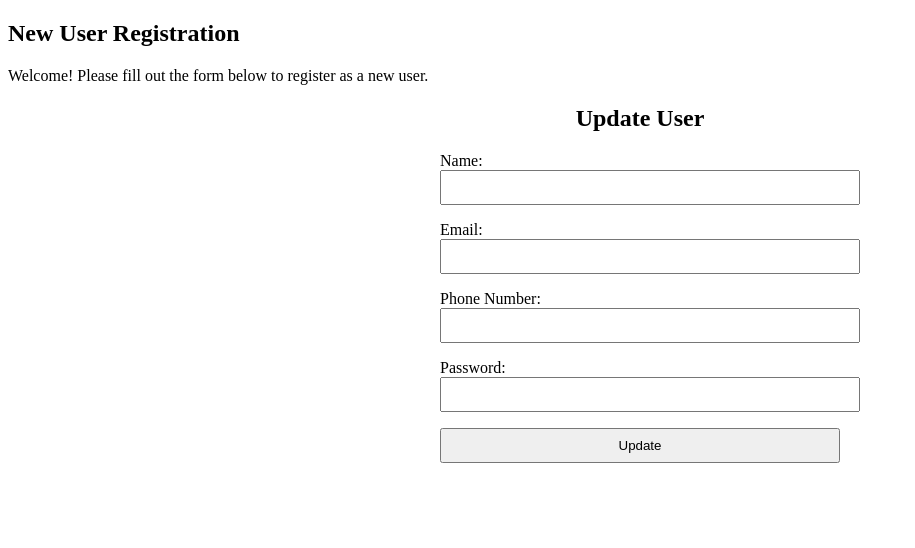
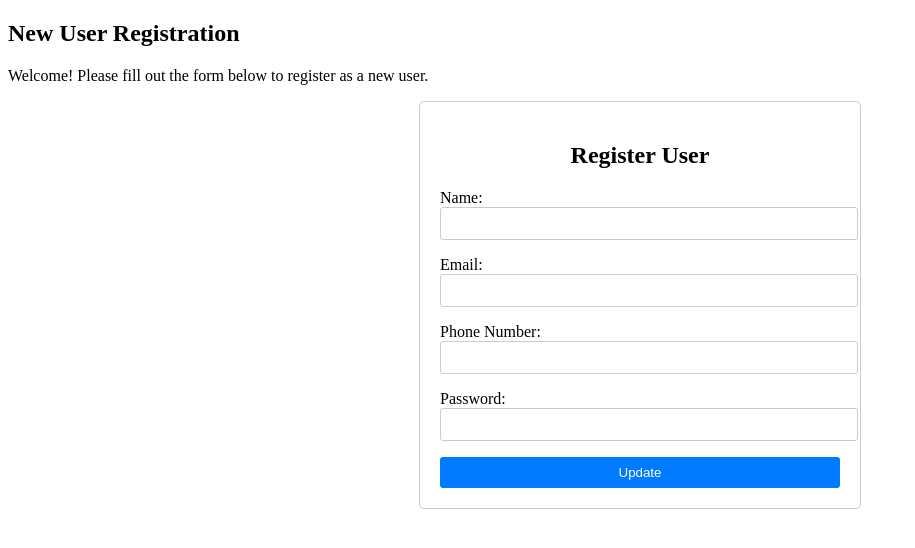
Before and after one commit to siddharthdhaka3/admin_frontend, a React (Create React App) app: page /newUser in a window 1280 px wide. Shown: the top 548 px of the page, without its empty margins (0-915 px from the left). Built offline with nearby package versions, Linux system fonts and the light colour scheme.

Commit message:
creating user through email complete

```diff
--- a/src/components/UserRegisterForm.tsx
+++ b/src/components/UserRegisterForm.tsx
@@ -1,28 +1,57 @@
 import React, { useState } from 'react';
-import { useNavigate } from 'react-router-dom';
-import { useUpdateUserMutation } from '../services/api';
+import { useNavigate, useLocation } from 'react-router-dom';
+import axios from 'axios';
 
 const UpdateUserForm: React.FC = () => {
   const navigate = useNavigate();
+  const location = useLocation();
   const [name, setName] = useState('');
   const [email, setEmail] = useState('');
   const [phoneNumber, setPhoneNumber] = useState('');
   const [password, setPassword] = useState('');
-  const [updateUser, { isLoading, isError }] = useUpdateUserMutation();
+  const [isLoading, setIsLoading] = useState(false);
+  const [isError, setIsError] = useState(false);
 
   const handleSubmit = async (e: React.FormEvent) => {
     e.preventDefault();
-    try {
-      await updateUser({ name, email, phoneNumber, password });
-      navigate('/'); // Redirect to home page after successful update
-    } catch (error) {
-      console.error('Error updating user:', error);
+
+    const urlParams = new URLSearchParams(location.search);
+    const token = urlParams.get('token');
+
+    // If token is present in the URL, make the API call
+    if (token) {
+      setIsLoading(true);
+      try {
+        // Make the API call using Axios
+        const response = await axios.put(
+          `http://localhost:4000/api/user/email/${email}`,
+          { name, email, phoneNumber, password },
+          {
+            headers: {
+              Authorization: `Bearer ${token}`
+            }
+          }
+        );
+
+        // Optionally handle the response, e.g., show success message
+        console.log('User updated:', response.data);
+
+        // Redirect to home page after successful update
+        navigate('/');
+      } catch (error) {
+        console.error('Error updating user:', error);
+        setIsError(true);
+      } finally {
+        setIsLoading(false);
+      }
+    } else {
+      console.error('Token not found in URL');
     }
   };
 
   return (
-    <div style={{ maxWidth: '400px', margin: 'auto' }}>
-      <h2 style={{ textAlign: 'center' }}>Update User</h2>
+    <div style={{ maxWidth: '400px', margin: 'auto', padding: '20px', border: '1px solid #ccc', borderRadius: '5px' }}>
+      <h2 style={{ textAlign: 'center', marginBottom: '20px' }}>Register User</h2>
       <form onSubmit={handleSubmit}>
         <div style={{ marginBottom: '1rem' }}>
           <label htmlFor="name">Name:</label>
@@ -32,7 +61,7 @@ const UpdateUserForm: React.FC = () => {
             value={name}
             onChange={(e) => setName(e.target.value)}
             required
-            style={{ width: '100%', padding: '0.5rem' }}
+            style={{ width: '100%', padding: '0.5rem', border: '1px solid #ccc', borderRadius: '3px' }}
           />
         </div>
         <div style={{ marginBottom: '1rem' }}>
@@ -43,7 +72,7 @@ const UpdateUserForm: React.FC = () => {
             value={email}
             onChange={(e) => setEmail(e.target.value)}
             required
-            style={{ width: '100%', padding: '0.5rem' }}
+            style={{ width: '100%', padding: '0.5rem', border: '1px solid #ccc', borderRadius: '3px' }}
           />
         </div>
         <div style={{ marginBottom: '1rem' }}>
@@ -54,7 +83,7 @@ const UpdateUserForm: React.FC = () => {
             value={phoneNumber}
             onChange={(e) => setPhoneNumber(e.target.value)}
             required
-            style={{ width: '100%', padding: '0.5rem' }}
+            style={{ width: '100%', padding: '0.5rem', border: '1px solid #ccc', borderRadius: '3px' }}
           />
         </div>
         <div style={{ marginBottom: '1rem' }}>
@@ -65,10 +94,10 @@ const UpdateUserForm: React.FC = () => {
             value={password}
             onChange={(e) => setPassword(e.target.value)}
             required
-            style={{ width: '100%', padding: '0.5rem' }}
+            style={{ width: '100%', padding: '0.5rem', border: '1px solid #ccc', borderRadius: '3px' }}
           />
         </div>
-        <button type="submit" disabled={isLoading} style={{ width: '100%', padding: '0.5rem' }}>
+        <button type="submit" disabled={isLoading} style={{ width: '100%', padding: '0.5rem', backgroundColor: '#007bff', color: '#fff', border: 'none', borderRadius: '3px', cursor: 'pointer' }}>
           {isLoading ? 'Updating...' : 'Update'}
         </button>
         {isError && <div style={{ color: 'red', marginTop: '0.5rem' }}>Error updating user. Please try again.</div>}
--- a/src/services/api.ts
+++ b/src/services/api.ts
@@ -60,13 +60,6 @@ export const userApi = createApi({
         body: { email },
       }),
     }),
-    updateUser: builder.mutation<User, {name: string; email: string; phoneNumber: string; password: string }>({
-      query: ({name, email, phoneNumber, password }) => ({
-        url: `user/email/${email}`,
-        method: 'PUT',
-        body: { name, phoneNumber, password },
-      }),
-    }),
 
   }),
 });
@@ -78,6 +71,5 @@ export const {
   useUpdateUserStatusMutation,
   useLoginUserMutation,
   useRegisterUserWithResetLinkMutation,
-  useRegisterUserMutation,
-  useUpdateUserMutation // Add this line to export the update user mutation hook
+  useRegisterUserMutation // Add this line to export the update user mutation hook
 } = userApi;
```
